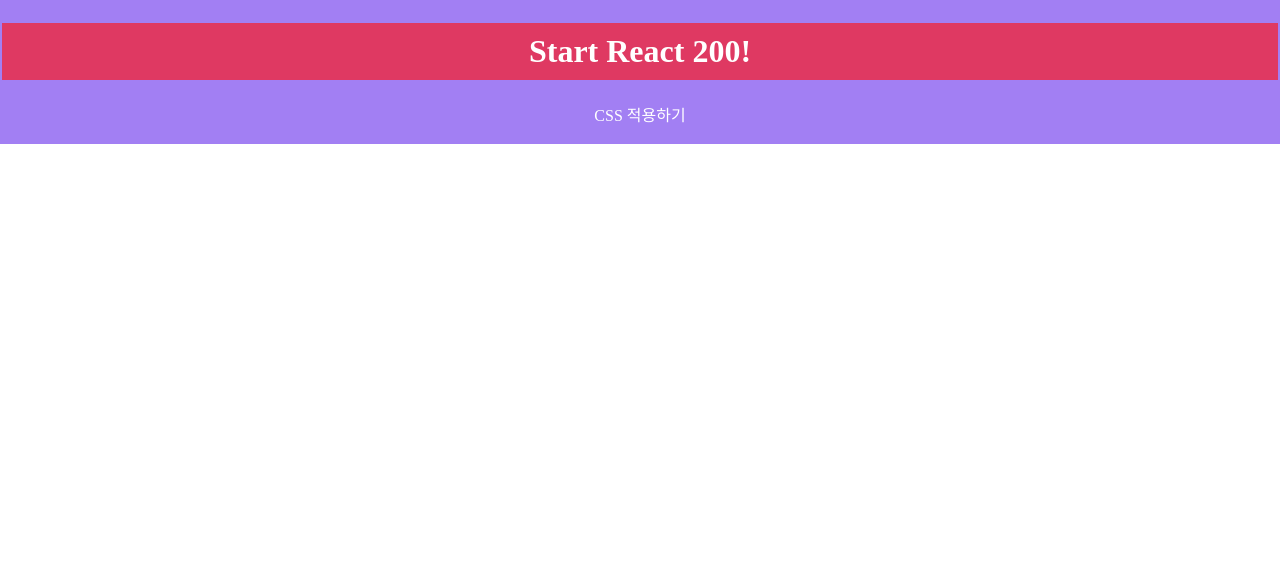
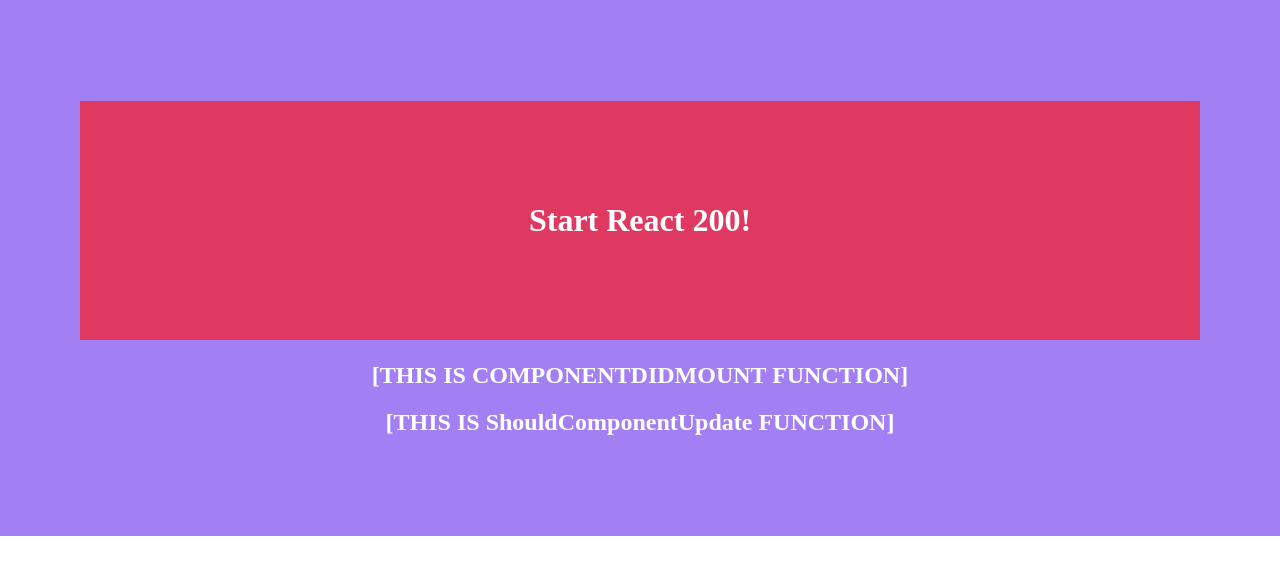
Before and after one commit to star-moon-cloud-k/WebProject, a React (Create React App) app in the folder react/react200/: page / in a window 1280 px wide. Shown: the top 574 px of the page. Built offline with nearby package versions, Linux system fonts and the light colour scheme.

Commit message:
LifeCycle

```diff
--- a/react/react200/src/App.css
+++ b/react/react200/src/App.css
@@ -1,7 +1,7 @@
 div{
   background-color: rgb(162, 127, 243);
   color: rgb(255, 255 , 255);
-  padding: 01px;
+  padding: 40px;
   font-family: 고딕;
   text-align: center;
 }
@@ -9,7 +9,7 @@
 h1{
   color : white;
   background-color: #Df3962;
-  padding: 10px;
+  padding: 101px;
   font-family: 궁서;
 }
 /*.App {*/
--- a/react/react200/src/App.js
+++ b/react/react200/src/App.js
@@ -1,11 +1,26 @@
 import logo from './logo.svg';
 import './App.css';
+import React from 'react';
+// import ImportComponent from "./component/ImportComponent";
+// import LifeCycleRender from "./LifeCycleRender";
+// import LifeCycleConstructor from "./LifeCycleConstructor";
+// import LifeCycleDerivedState from "./LifeCycleDerivedState";
+import LifeCycleDidMount from "./LifeCycleDidMount";
+import LifeCycleshouldComponentUpdate from "./LifeCycleshouldComponentUpdate";
 
 function App() {
   return (
   <div>
     <h1>Start React 200!</h1>
-    <p>CSS 적용하기</p>
+    {/*<p>CSS 적용하기</p>*/}
+
+    <LifeCycleDidMount
+        prop_value = 'LifeCycleDidMount'
+    ></LifeCycleDidMount>
+
+    <LifeCycleshouldComponentUpdate
+      prop_value = 'LifeCycleShould'
+      ></LifeCycleshouldComponentUpdate>
   </div>
   );
 }
--- /dev/null
+++ b/react/react200/src/LifeCycleConstructor.js
@@ -0,0 +1,19 @@
+
+import React, {Component} from "react";
+
+class LifeCycleConstructor extends Component{
+    constructor(props) {
+        super(props);
+        this.state = {};
+        console.log('1. constructor Call');
+    }
+
+    render() {
+        console.log('3. render Call');
+        return (
+            <h2>[This IS CONSTRUCTOR FUNCTION]</h2>
+        )
+    }
+}
+
+export default LifeCycleConstructor;
--- /dev/null
+++ b/react/react200/src/LifeCycleDerivedState.js
@@ -0,0 +1,22 @@
+import React, {Component} from "react";
+
+class LifeCycleDerivedState extends Component {
+    static getDerivedStateFromProps(props, state) {
+        console.log('2. DerivedStateFromProps Call : '+props.prop_value);
+        return {};
+    }
+    constructor(props) {
+        super(props);
+        this.state = {};
+        console.log('1. constructor Call');
+    }
+
+    render(){
+        console.log('3. constructor Call');
+        return(
+            <h2>[THIS IS CONSTRUCTOR FUNCTION]</h2>
+        )
+    }
+}
+
+export default LifeCycleDerivedState;
--- /dev/null
+++ b/react/react200/src/LifeCycleDidMount.js
@@ -0,0 +1,29 @@
+
+import React , {Component} from 'react';
+
+class LifeCycleDidMount extends Component{
+    static getDerivedStateFromProps(props, state){
+        console.log('2. getDerivedStateFromProps Call : ' + props.prop_value);
+        return {tmp_state:props.prop_value};
+    }
+
+    constructor(props) {
+        super(props);
+        this.state = {};
+        console.log('1. constructor Call');
+    }
+
+    componentDidMount(){
+        console.log('4. conponentDidMount Call');
+        console.log('5. tmp_state : ' + this.state.tmp_state);
+    }
+
+    render(){
+        console.log('3. render Call');
+        return (
+            <h2>[THIS IS COMPONENTDIDMOUNT FUNCTION]</h2>
+        )
+    }
+}
+
+export default LifeCycleDidMount;
--- /dev/null
+++ b/react/react200/src/LifeCycleRender.js
@@ -0,0 +1,12 @@
+import React, {Component} from "react";
+
+class LifeCycleRender extends Component{
+    render(){
+        console.log('3. render Call');
+        return (
+            <h2>[THIS IS RENDER FUNCTION ]</h2>
+        )
+    }
+}
+
+export default LifeCycleRender;
--- /dev/null
+++ b/react/react200/src/LifeCycleshouldComponentUpdate.js
@@ -0,0 +1,34 @@
+import React, {Component} from 'react'
+
+class LifeCycleshouldComponentUpdate extends Component{
+    static getDerivedStateFromProps(props, state){
+        console.log('2. getDerivedStateFromProps Call : ' + props.prop_value);
+        return {tmp_state:props.prop_value};        //tmp_state를 props.prop_value로 반환
+    }
+
+    constructor(props) {
+        super(props);
+        this.state = {};
+        console.log('1. constructor Call');
+    }
+
+    componentDidMount() {
+        console.log('4. componentDidMount Call');
+        console.log('5. tmp_state: ' +this.state.tmp_state);
+        this.setState({tmp_state2 : true});
+    }
+
+    shouldComponentUpdate(props, state){
+        console.log('6. shouldComponentUpdate Call / tmp_state2 = ' + state.tmp_state2);
+        return state.tmp_state2
+    }
+
+    render() {
+        console.log('3. render Call')
+        return (
+            <h2>[THIS IS ShouldComponentUpdate FUNCTION]</h2>
+        )
+    }
+}
+
+export default LifeCycleshouldComponentUpdate;
--- /dev/null
+++ b/react/react200/src/component/ImportComponent.js
@@ -0,0 +1,11 @@
+import React, {Component } from 'react';
+
+class ImportComponent extends Component{
+    render() {
+        return (
+            <h2>[This IS IMPORTED COMPONENT]</h2>
+        )
+    }
+}
+
+export default ImportComponent;
```
